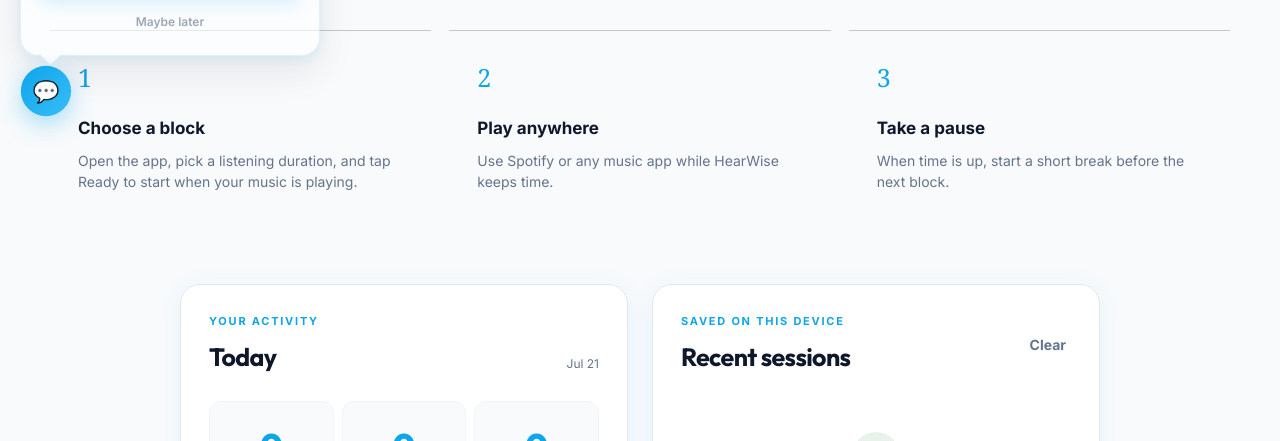
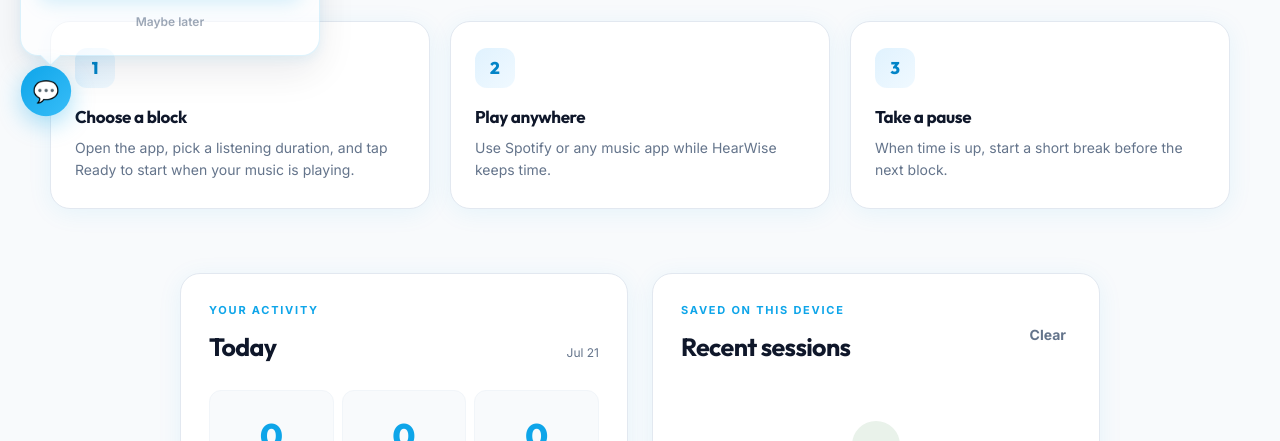
Before and after one commit to aishugogi11/hearwise, a website: page public/index.html in a window 1280 px wide. Shown: the part 659-1100 px from the top of the page. Drawn offline with Linux system fonts and the light colour scheme.

Commit message:
Style listening plan steps as clean white cards on the landing page.
Wrap the three-step routine in bordered widgets with numbered badges so the section matches the activity cards below.

```diff
--- a/public/index.html
+++ b/public/index.html
@@ -44,9 +44,21 @@
       <p class="eyebrow">Your listening plan</p>
       <h2>A simple routine for long listening days</h2>
       <div class="steps">
-        <article><span>1</span><h3>Choose a block</h3><p>Open the app, pick a listening duration, and tap Ready to start when your music is playing.</p></article>
-        <article><span>2</span><h3>Play anywhere</h3><p>Use Spotify or any music app while HearWise keeps time.</p></article>
-        <article><span>3</span><h3>Take a pause</h3><p>When time is up, start a short break before the next block.</p></article>
+        <article class="step-card">
+          <div class="step-card-num" aria-hidden="true">1</div>
+          <h3>Choose a block</h3>
+          <p>Open the app, pick a listening duration, and tap Ready to start when your music is playing.</p>
+        </article>
+        <article class="step-card">
+          <div class="step-card-num" aria-hidden="true">2</div>
+          <h3>Play anywhere</h3>
+          <p>Use Spotify or any music app while HearWise keeps time.</p>
+        </article>
+        <article class="step-card">
+          <div class="step-card-num" aria-hidden="true">3</div>
+          <h3>Take a pause</h3>
+          <p>When time is up, start a short break before the next block.</p>
+        </article>
       </div>
     </section>
 
--- a/public/styles.css
+++ b/public/styles.css
@@ -592,33 +592,57 @@ body.break-mode .ring-progress { stroke: var(--coral); }
 }
 
 .steps {
-  margin-top: 45px;
+  margin-top: 36px;
   display: grid;
   grid-template-columns: repeat(3, 1fr);
-  gap: 18px;
+  gap: 20px;
   text-align: left;
 }
 
-.steps article {
-  padding: 28px;
-  border-top: 1px solid #bfcac3;
+.step-card {
+  padding: 26px 24px 28px;
+  background: var(--card);
+  border: 1px solid var(--line);
+  border-radius: 20px;
+  box-shadow: var(--shadow);
+  transition: transform 0.2s ease, box-shadow 0.2s ease;
 }
 
-.steps article > span {
-  color: var(--green);
-  font-family: Georgia, serif;
-  font-size: 25px;
+.step-card:hover {
+  transform: translateY(-2px);
+  box-shadow: 0 8px 32px rgba(14, 165, 233, 0.12);
 }
 
-.steps h3 {
-  margin: 20px 0 8px;
+.step-card-num {
+  width: 40px;
+  height: 40px;
+  margin-bottom: 16px;
+  display: flex;
+  align-items: center;
+  justify-content: center;
+  border-radius: 12px;
+  background: linear-gradient(135deg, #e0f2fe, #f0f9ff);
+  color: #0284c7;
+  font-family: Outfit, sans-serif;
   font-size: 17px;
+  font-weight: 800;
+  line-height: 1;
 }
 
-.steps p {
-  margin-bottom: 0;
+.step-card h3 {
+  margin: 0 0 8px;
+  font-family: Outfit, sans-serif;
+  font-size: 17px;
+  font-weight: 700;
+  color: var(--ink);
+  letter-spacing: -0.02em;
+}
+
+.step-card p {
+  margin: 0;
   color: var(--muted);
   font-size: 14px;
+  line-height: 1.55;
 }
 
 .wellness-note {
@@ -729,7 +753,7 @@ dialog p:not(.eyebrow) {
   .hero { margin-top: 38px; }
   .activity-section { grid-template-columns: 1fr; }
   .steps { grid-template-columns: 1fr; }
-  .steps article { padding: 22px 10px; }
+  .step-card { padding: 22px 20px 24px; }
   .wellness-note { grid-template-columns: 1fr; }
 }
 
```
